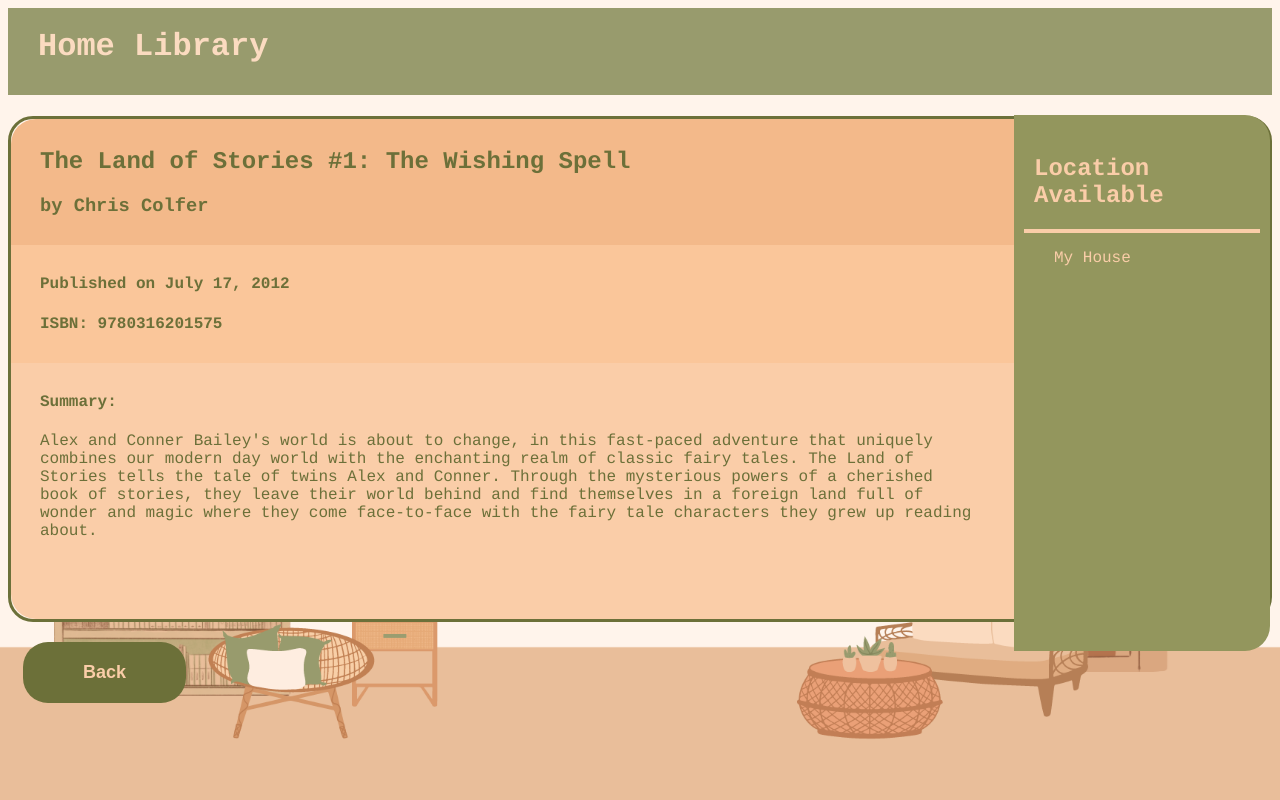
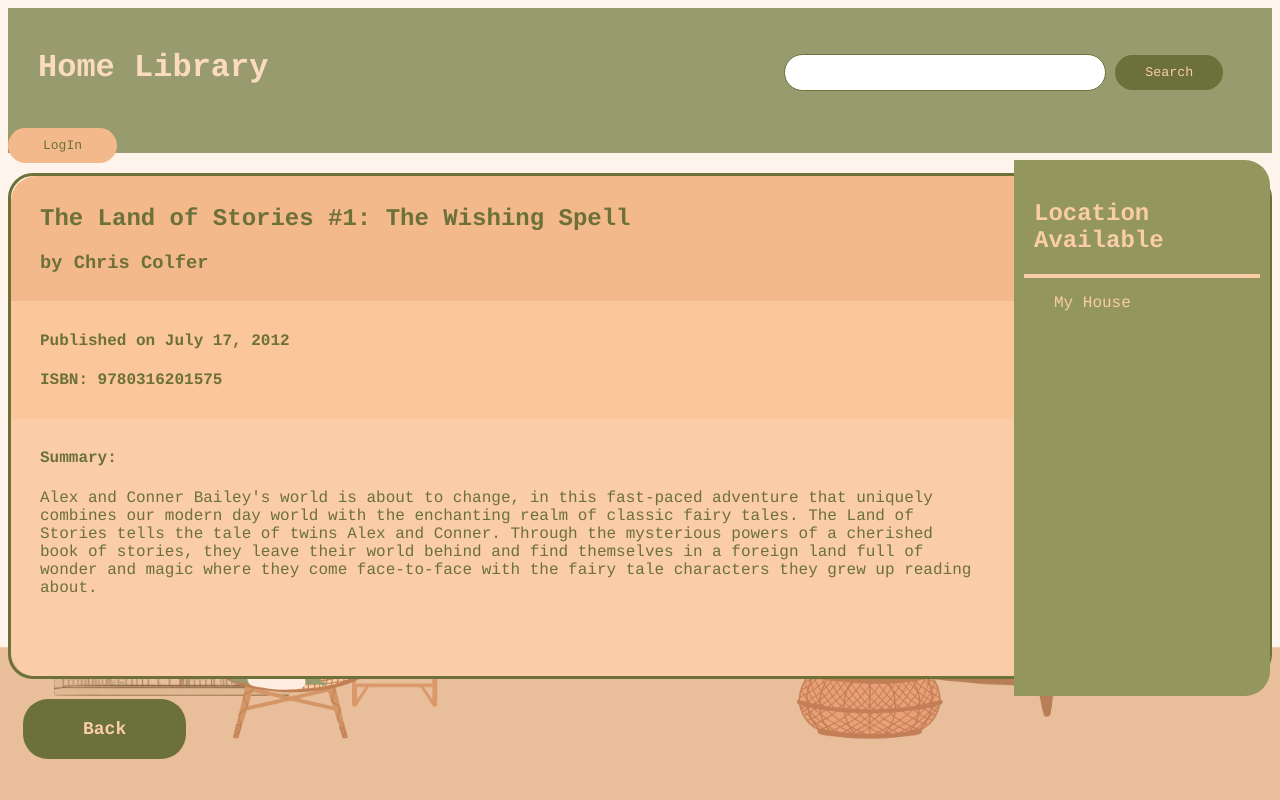
Before and after one commit to eveev26/Library-Database, a Django app: page /database/1/ in a window 1280 px wide. Run offline with Django 4.2, Linux system fonts and the light colour scheme; data comes from the database, SQL or seed files in the repository.

Commit message:
added a semi-functional search bar

```diff
--- a/librarydb/database/static/base.css
+++ b/librarydb/database/static/base.css
@@ -4,22 +4,51 @@ a:link {
     color: #6C7039;
 }
 
-.sidebar {
-    height: 7.5%;
-    width: 20%;
-    position: absolute;
-    z-index: 1;
-    top: 8px;
-    right: 8;
-    padding-top: 10px;
+.topnav {
+    background-color: #989B6D;
 }
 
-.sidebarbutton {
+#website_title {
+    padding-top: 20px;
+    padding-bottom: 30px;
+    padding-left: 30px;
+    color: #FBDBC0;
+    display:inline-block;
+}
+
+.search_button {
+    color: #facda8;
+    background-color: #6C7039;
+    border-radius: 25px;
+    border: none;
+    padding: 10px 30px;
+}
+
+#search_bar {
+    background-color: white;
+    border: 1px solid #6C7039;
+    border-radius: 25px;
+    padding: 10px 80px;
+    text-align: left;
+}
+
+#user_input {
+    display: inline-block;
+    margin-top: 10px;
+    margin-left: 40%;
+}
+
+.login_button {
     color: #6C7039;
+    font-size: small;
+    text-align: center;
     background-color: #F3B98A;
+    border-radius: 25px;
     border: none;
-    border-radius: 25px;
-    width: 100px;
-    height: 25px;
+    padding: 10px 35px;
+}
 
+.search_button:hover, .login_button:hover{
+    background-color: aqua;
+    color: black;
 }
--- a/librarydb/database/static/detail.css
+++ b/librarydb/database/static/detail.css
@@ -16,6 +16,7 @@ h2, h3, h4, p {
     background-color: #93965D;
     padding-top: 20px;
     border-radius: 0px 25px 25px 0px;
+    margin-top: 45px;
 }
 
 .pair, .pair2, .pair3 {
@@ -44,6 +45,7 @@ h2, h3, h4, p {
 .border {
     border: 3px solid #6C7039;
     border-radius: 25px;
+    margin-top: 20px;
 }
 
 #back {
--- a/librarydb/database/static/index.css
+++ b/librarydb/database/static/index.css
@@ -8,6 +8,7 @@ table {
     border: none;
     border-collapse: collapse;
     border-radius: 25px;
+    margin-top: 20px;
 }
 
 th, td {
--- a/librarydb/database/static/style.css
+++ b/librarydb/database/static/style.css
@@ -1,9 +1,5 @@
-h1 {
-    padding-top: 20px;
-    padding-bottom: 30px;
-    padding-left: 30px;
-    background-color: #989B6D;
-    color: #FBDBC0;
+* {
+    font-family: Courier;
 }
 
 a {
@@ -11,7 +7,6 @@ a {
 }
 
 body {
-    font-family: Courier;
     background-color: #BCC8B4;
     background: white url("images/library.png") no-repeat;
     background-size: cover;
--- a/librarydb/database/templates/database/base.html
+++ b/librarydb/database/templates/database/base.html
@@ -5,9 +5,19 @@
 </head>
 <body>
 
-    <a href="http://127.0.0.1:8000/database/">
-        <h1>Home Library</h1>
-    </a>
+    <div class="topnav">
+        <a href="http://127.0.0.1:8000/database/">
+            <h1 id="website_title">Home Library</h1>
+        </a>
+
+        <form method="POST" action="{% url 'search' %}" id="user_input">
+            {% csrf_token %}
+            <input id="search_bar" name="searched">
+            <button class="search_button">Search</button>
+        </form>
+
+        <a href="http://127.0.0.1:8000/database/"class="login_button">LogIn</a>
+    </div>
 
     {% block content %}
     {% endblock %}
--- a/librarydb/database/templates/database/detail.html
+++ b/librarydb/database/templates/database/detail.html
@@ -41,10 +41,11 @@
         </div>
     </body>
 
-    <form method="post" action="{% url 'index' %}">
+    <form method="POST" action="{{request.META.HTTP_REFERER}}"">
         {% csrf_token %}
         <button id="back"><strong>Back</strong></button>
     </form>
+
 </html>
 
 {% endblock %}
--- a/librarydb/database/templates/database/index.html
+++ b/librarydb/database/templates/database/index.html
@@ -7,6 +7,7 @@
     <head>
         <link rel="stylesheet" href="{% static 'index.css' %}">
     </head>
+
     <body>
         {% if book_list %}
         <table class="center">
--- a/librarydb/database/views.py
+++ b/librarydb/database/views.py
@@ -2,6 +2,7 @@ from django.shortcuts import get_object_or_404, render
 from django.http import HttpResponse, Http404
 from .models import Book, LibraryBranch, BooksAvailable
 from django.template import loader
+from django.utils.datastructures import MultiValueDictKeyError
 
 def index(request):
     book_list = Book.objects.order_by("-title")
@@ -38,4 +39,20 @@ def detail(request, book_id):
 #     return render(request, "database/detail.html", {"book": book})
 
 def search(request):
-    return render(request, 'database/search.html')
+    if request.method == 'POST':
+        try:
+            searched = request.POST['searched']
+        except MultiValueDictKeyError:
+            searched = False
+        search_result = Book.objects.filter(title__contains=searched)
+        library_list = LibraryBranch.objects.order_by("-branch_name")
+        availability_list = BooksAvailable.objects.order_by("-id")
+
+        context = {'searched': searched,
+                   'search_result': search_result,
+                   "library_list": library_list,
+                   "availability_list": availability_list,}
+
+        return render(request, 'database/search.html', context)
+    else:
+        return render(request, 'database/search.html', {})
--- a/librarydb/librarydb/settings.py
+++ b/librarydb/librarydb/settings.py
@@ -63,6 +63,7 @@ TEMPLATES = [
                 'django.template.context_processors.request',
                 'django.contrib.auth.context_processors.auth',
                 'django.contrib.messages.context_processors.messages',
+                'django.template.context_processors.request',
             ],
         },
     },
```
Also changed, not shown: librarydb/database/static/search.css (added, +7 -0 lines), librarydb/database/templates/database/search.html (+41 -0 lines).
